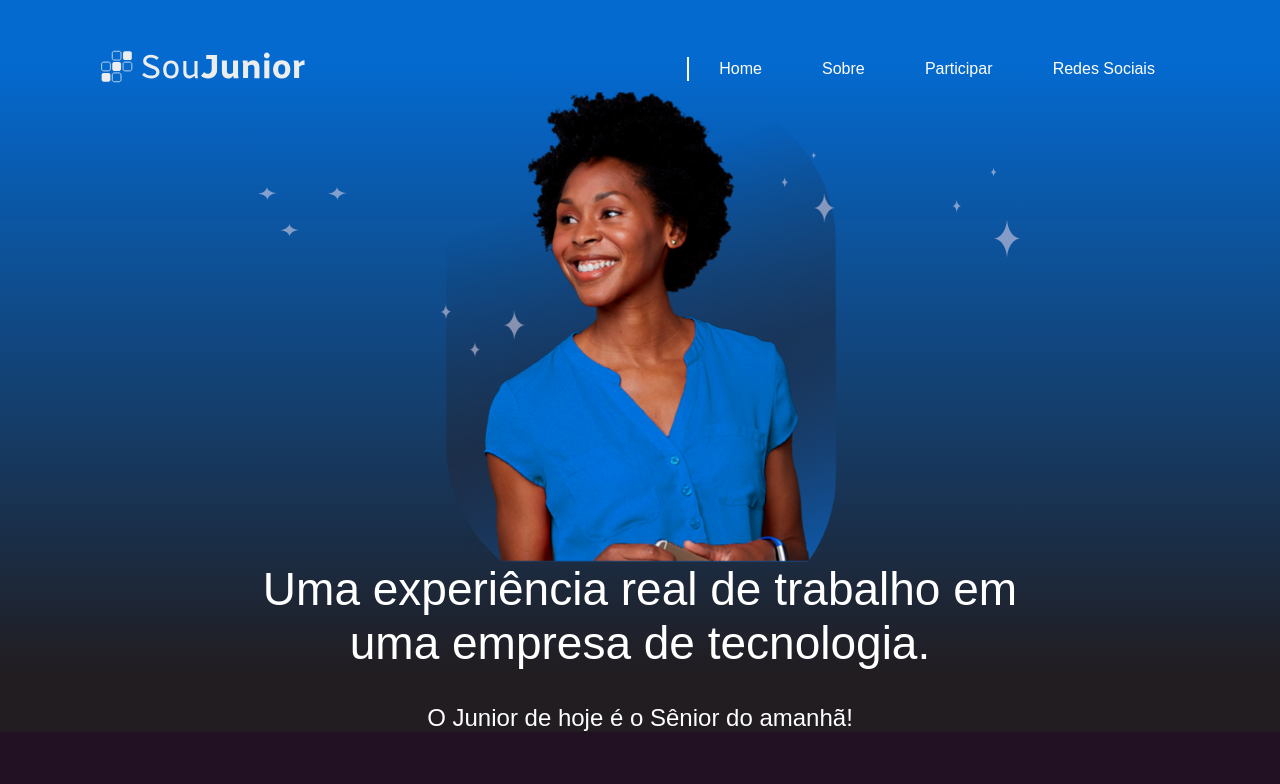
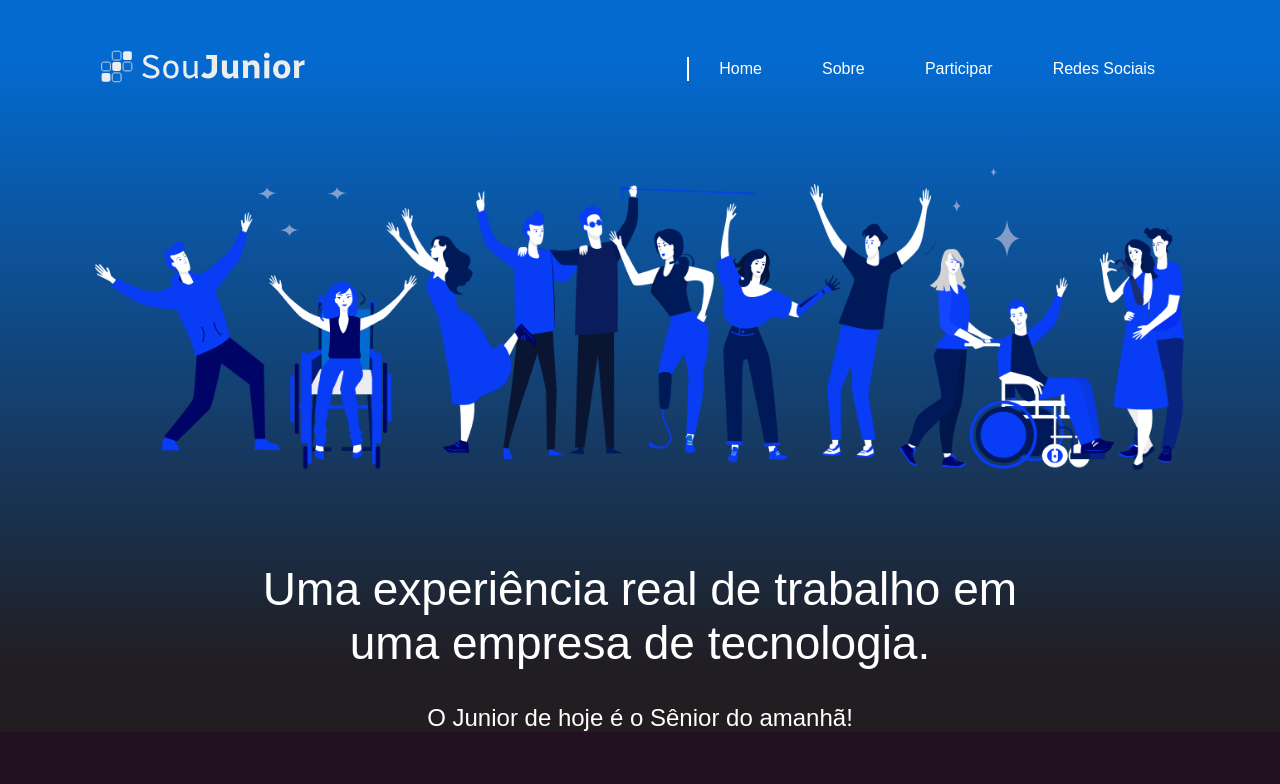
Before and after one commit to SouJunior/site-webapp, a Next.js app: page / in a window 1280 px wide. Shown: the top 784 px of the page. Built offline with nearby package versions, Linux system fonts and the light colour scheme; a web font is replaced by a local one.

Commit message:
aplicand alterções na imagem do header

```diff
--- a/components/Header/Header.module.css
+++ b/components/Header/Header.module.css
@@ -86,17 +86,6 @@
   font-size: 1.5rem;
 }
 
-
-.banner {
-  background-image: url("/assets/image-header-dark-desktop.webp");
-  background-repeat: no-repeat;
-  background-position: center;
-  background-size: contain;
-  width: 410px;
-  height: 470px;
-}
-
-
 @media (max-width: 900px) {
   .navbar {
     margin: 3.13rem auto 0.315rem auto;
```
